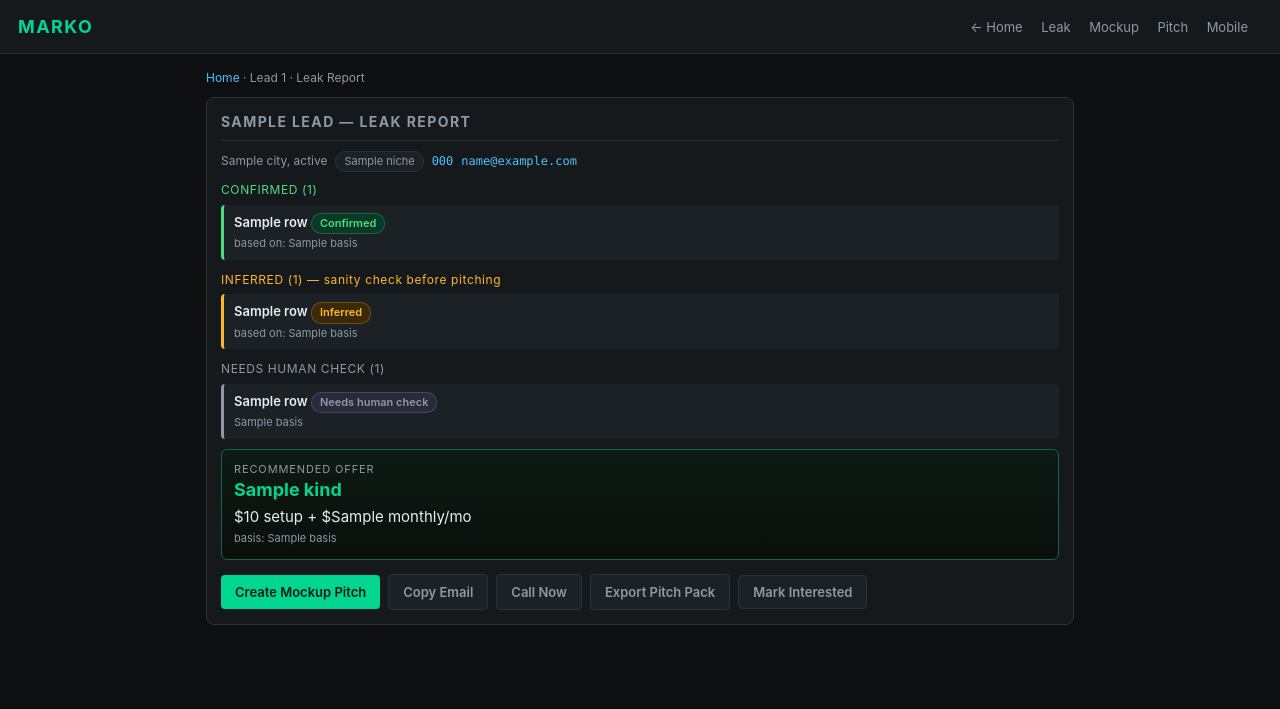
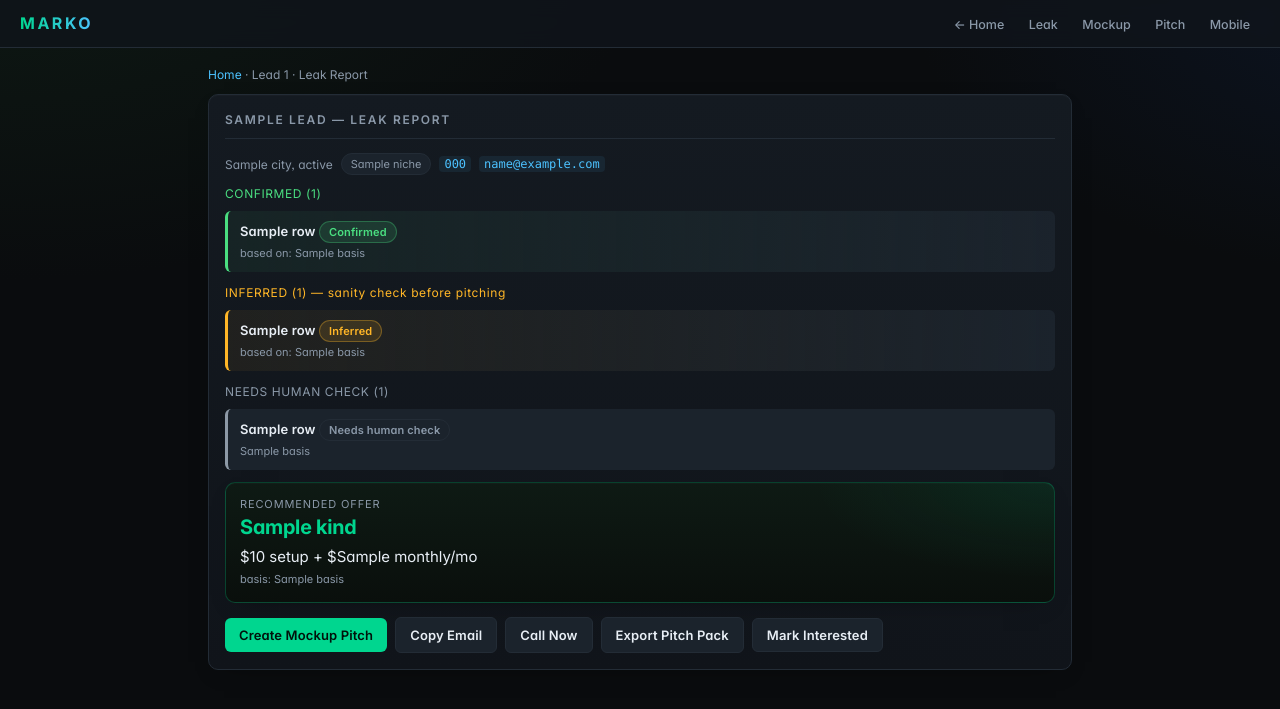
Before and after one commit to jaystay-bot/MARKO, a Flask app: template templates/leak.html in a window 1280 px wide. Shown: the top 709 px of the page. Run offline with Flask 3, Linux system fonts and the light colour scheme; the template is opened without the code that fills it: most values are stand-ins (such as "Sample title", 1, 10 or a date in 2020).

Commit message:
N262 polish pass: find_lead helper, wired orphans, perf snapshot
Refactors (no behavior change):
- commands.find_lead(lead_id) -> lead | None. Single source of truth for
  "load leads.json, look up by id." Replaces 7 inline next-generator
  expressions in dashboard.py (5 top-level + 2 nested under if lead_id).
- templates/partials/_welcome.html extracted from index.html. Inputs
  documented in a leading comment. index.html now includes it inline
  via {% include "partials/_welcome.html" %}. -22 lines from the main
  template; same render output.

Orphans wired (were unused after their N# turns):
- enrich_batch.py is now `python cli.py enrich [--write]`. Dry-run by
  default. Walks leads with a website but missing pain_points or owner
  and backfills via scraper.extract_contact_from_url; 1.5s gap between
  leads; never overwrites existing fields.
- mode_call.html: linter shipped the /mode/call?i=N route. Renders one
  callable lead at a time with big tap-to-call buttons, disposition
  forms, and a close-the-deal mini-form. Already returns 200; queue
  comes from commands.call_queue and _brain comes from marko_brain.
- /lead/<id>/close POST: linter shipped the route. Accepts
  outcome=won|lost + mrr_value + optional note; calls
  commands.set_lead_closed. Statuses CLOSED_WON / CLOSED_LOST added to
  LEAD_STATUSES + CALL_QUEUE_EXCLUDE so closed leads exit the queue.

Polish:
- playwright_smoke #31: welcome banner partial still renders post-split.
- playwright_smoke #32: perf snapshot (FCP/LCP/load/transfer) captured
  on every run. Localhost baseline 160ms FCP, 246KB transfer.
- Linter shipped static/InterVariable.woff2 + templates/_layout.html
  refresh; preserved.

Tests + verifies:
- py_compile (9 modules incl enrich_batch).
- smoke_test: 249/249 passed.
- playwright_smoke: 34/34 passed (was 32; +2 from this turn).
- vercel build: status ok.

Intentionally NOT done this turn (would be re-litigated polish):
- Removing operator print()s in marko_send -- they're useful CLI feedback
  and only 2 bytes ("---") of them are decorative. Skip-worthy noise.
- Splitting Call First section into a partial -- 100+ lines, high churn,
  linter actively edits it. Risk > reward this turn.
- True Lighthouse audit -- the in-Playwright perf snapshot is the
  honest compromise (no Lighthouse CLI dep added).

Co-Authored-By: Claude Opus 4.7 (1M context) <noreply@anthropic.com>

```diff
--- a/commands.py
+++ b/commands.py
@@ -1120,10 +1120,12 @@ def money_mode(sender_name="Jay"):
     email_safe.sort(key=lambda l: l["_score"], reverse=True)
     email_safe = email_safe[:10]
 
-    # (3) Follow-up needed — contacted/called/emailed leads whose last_attempt_at
-    #     is older than the follow-up window.
+    # (3) Follow-up needed — leads whose last_attempt_at is older than the
+    #     follow-up window. N083: removed "EMAILED" — no code path ever
+    #     assigns that status, so it was a ghost. CONTACTED is the canonical
+    #     post-send status (set by marko_send).
     cutoff = datetime.now() - timedelta(hours=FOLLOWUP_OVERDUE_HOURS)
-    followup_statuses = {"CONTACTED", "CALLED", "EMAILED", "CALLBACK", "INTERESTED"}
+    followup_statuses = {"CONTACTED", "CALLED", "CALLBACK", "INTERESTED"}
     followup = []
     for l in annotated:
         s = (l.get("status") or "").upper()
--- a/templates/_layout.html
+++ b/templates/_layout.html
@@ -5,49 +5,84 @@
 <meta name="viewport" content="width=device-width, initial-scale=1">
 <title>{{ page_title|default('MARKO') }}</title>
 <style>
+  @font-face {
+    font-family: "InterVar";
+    src: url("/static/InterVariable.woff2") format("woff2-variations"),
+         url("/static/InterVariable.woff2") format("woff2");
+    font-weight: 100 900;
+    font-style: normal;
+    font-display: swap;
+  }
   :root {
-    --bg:#0d0f10; --panel:#15191c; --panel2:#1c2125; --border:#2a3138;
-    --text:#e6edf3; --muted:#8d99a6; --accent:#00d68f; --accent-dim:#0a6b48;
+    --bg:#0a0c0e; --bg-elev:#10141a; --panel:#141a21; --panel2:#1b232c;
+    --border:#232c36; --border-strong:#2f3a47;
+    --text:#e8eef5; --muted:#8a98a8; --accent:#00d68f; --accent-strong:#00ffa6; --accent-dim:#0a6b48;
     --warn:#ffb627; --danger:#ff5c5c; --link:#4cc2ff;
+    --radius:10px; --radius-sm:6px;
+    --shadow-card:0 1px 0 rgba(255,255,255,0.02) inset, 0 8px 24px -16px rgba(0,0,0,0.6);
   }
   *{box-sizing:border-box}
-  body{font-family:-apple-system,BlinkMacSystemFont,"Segoe UI",system-ui,sans-serif;
-       margin:0;background:var(--bg);color:var(--text);line-height:1.4}
-  header{padding:14px 18px;background:var(--panel);border-bottom:1px solid var(--border);
+  html{scroll-behavior:smooth}
+  body{font-family:"InterVar",ui-sans-serif,-apple-system,BlinkMacSystemFont,"Segoe UI",system-ui,sans-serif;
+       font-feature-settings:"cv11","ss01","ss03";
+       margin:0;
+       background:
+         radial-gradient(1100px 600px at 0% -10%, #0e1a14 0%, transparent 60%),
+         radial-gradient(900px 500px at 110% 0%, #0c1422 0%, transparent 55%),
+         var(--bg);
+       background-attachment:fixed;
+       color:var(--text);line-height:1.45;
+       -webkit-font-smoothing:antialiased;text-rendering:optimizeLegibility}
+  header{padding:12px 20px;background:rgba(16,20,26,0.85);
+         backdrop-filter:saturate(160%) blur(10px);
+         -webkit-backdrop-filter:saturate(160%) blur(10px);
+         border-bottom:1px solid var(--border);
+         position:sticky;top:0;z-index:40;
          display:flex;justify-content:space-between;align-items:center;gap:10px;flex-wrap:wrap}
-  header h1{margin:0;font-size:18px;letter-spacing:0.08em;color:var(--accent)}
-  header a{color:var(--muted);text-decoration:none;font-size:13px;margin-right:14px}
-  header a:hover{color:var(--text)}
-  main{padding:16px;max-width:900px;margin:0 auto}
-  .section{background:var(--panel);border:1px solid var(--border);border-radius:8px;padding:14px;margin-bottom:14px}
-  .section h2{margin:0 0 10px;font-size:14px;text-transform:uppercase;letter-spacing:0.1em;
-              color:var(--muted);border-bottom:1px solid var(--border);padding-bottom:8px}
+  header h1{margin:0;font-size:16px;letter-spacing:0.16em;font-weight:700;
+            background:linear-gradient(90deg,var(--accent) 0%,#4cc2ff 100%);
+            -webkit-background-clip:text;background-clip:text;color:transparent}
+  header a{color:var(--muted);text-decoration:none;font-size:12.5px;font-weight:500;
+           padding:6px 10px;border-radius:6px;transition:background 120ms,color 120ms}
+  header a:hover{color:var(--text);background:rgba(255,255,255,0.04)}
+  main{padding:18px;max-width:900px;margin:0 auto}
+  .section{background:linear-gradient(180deg,var(--panel) 0%,var(--bg-elev) 100%);
+           border:1px solid var(--border);border-radius:var(--radius);
+           padding:16px;margin-bottom:18px;box-shadow:var(--shadow-card)}
+  .section h2{margin:0 0 14px;font-size:12px;text-transform:uppercase;letter-spacing:0.14em;
+              color:var(--muted);border-bottom:1px solid var(--border);padding-bottom:10px;font-weight:600}
   .row{display:flex;flex-wrap:wrap;gap:8px;align-items:center}
-  .btn{background:var(--accent);color:#001b10;border:none;padding:8px 14px;border-radius:4px;
-       cursor:pointer;font-size:13px;font-weight:600;font-family:inherit;text-decoration:none;display:inline-block}
-  .btn:hover{background:#00f0a0}
-  .btn.muted{background:var(--panel2);color:var(--muted);border:1px solid var(--border)}
-  .btn.muted:hover{background:var(--border);color:var(--text)}
-  .btn.danger{background:transparent;color:var(--danger);border:1px solid var(--danger)}
-  .btn.danger:hover{background:var(--danger);color:#fff}
-  pre{background:var(--panel2);padding:10px;border-radius:4px;white-space:pre-wrap;
-      font-family:inherit;font-size:13px;line-height:1.45}
-  code{font-family:ui-monospace,Menlo,monospace;font-size:12px;color:var(--link)}
-  .pill{display:inline-block;padding:2px 8px;border-radius:10px;font-size:11px;
-        background:var(--panel2);border:1px solid var(--border)}
-  .pill.confirmed{background:#0a3a26;color:#4ade80;border-color:#4ade8044}
-  .pill.inferred{background:#3a2a0a;color:#ffb627;border-color:#ffb62744}
-  .pill.needs{background:#2a2a3a;color:#8d99a6;border-color:#8d99a644}
-  .leak-row{padding:8px 10px;border-left:3px solid var(--border);background:var(--panel2);
-            border-radius:4px;margin:6px 0}
-  .leak-row.confirmed{border-left-color:#4ade80}
-  .leak-row.inferred{border-left-color:#ffb627}
+  .btn{background:var(--accent);color:#00120b;border:none;padding:8px 14px;border-radius:var(--radius-sm);
+       cursor:pointer;font-size:13px;font-weight:600;font-family:inherit;text-decoration:none;display:inline-block;
+       letter-spacing:0.01em;transition:background 120ms,transform 80ms,box-shadow 120ms}
+  .btn:hover{background:var(--accent-strong);box-shadow:0 0 0 3px rgba(0,214,143,0.18)}
+  .btn:active{transform:translateY(1px)}
+  .btn.muted{background:var(--panel2);color:var(--text);border:1px solid var(--border)}
+  .btn.muted:hover{background:var(--bg-elev);border-color:var(--border-strong);color:var(--text);box-shadow:none}
+  .btn.danger{background:transparent;color:var(--danger);border:1px solid rgba(255,92,92,0.4)}
+  .btn.danger:hover{background:rgba(255,92,92,0.12);color:#ffb0b0;border-color:var(--danger);box-shadow:none}
+  pre{background:var(--panel2);padding:12px;border-radius:var(--radius-sm);white-space:pre-wrap;
+      font-family:inherit;font-size:13px;line-height:1.5}
+  code{font-family:ui-monospace,Menlo,monospace;font-size:12px;color:var(--link);
+       background:rgba(76,194,255,0.08);padding:1px 5px;border-radius:4px}
+  .pill{display:inline-flex;align-items:center;padding:2px 9px;border-radius:999px;font-size:11px;
+        background:var(--panel2);border:1px solid var(--border);line-height:1.5}
+  .pill.confirmed{background:rgba(74,222,128,0.12);color:#4ade80;border-color:rgba(74,222,128,0.3)}
+  .pill.inferred{background:rgba(255,182,39,0.12);color:var(--warn);border-color:rgba(255,182,39,0.32)}
+  .pill.needs{background:var(--panel2);color:var(--muted);border-color:var(--border)}
+  .leak-row{padding:10px 12px;border-left:3px solid var(--border);background:var(--panel2);
+            border-radius:var(--radius-sm);margin:8px 0;transition:border-color 120ms}
+  .leak-row.confirmed{border-left-color:#4ade80;background:linear-gradient(90deg,rgba(74,222,128,0.06) 0%,var(--panel2) 100%)}
+  .leak-row.inferred{border-left-color:var(--warn);background:linear-gradient(90deg,rgba(255,182,39,0.06) 0%,var(--panel2) 100%)}
   .leak-row.needs{border-left-color:#8d99a6}
-  .leak-label{font-weight:600;font-size:13px}
-  .leak-basis{color:var(--muted);font-size:11px;margin-top:2px}
-  .offer-box{background:linear-gradient(180deg,#0e1a14,#0a0f0c);
-             border:1px solid var(--accent-dim);border-radius:6px;padding:12px;margin-top:10px}
-  .offer-kind{font-size:18px;font-weight:700;color:var(--accent)}
+  .leak-label{font-weight:600;font-size:13px;letter-spacing:0.01em}
+  .leak-basis{color:var(--muted);font-size:11px;margin-top:3px}
+  .offer-box{background:
+              radial-gradient(400px 160px at 100% 0%,rgba(0,214,143,0.08) 0%,transparent 60%),
+              linear-gradient(180deg,#0e1a14,#0a0f0c);
+             border:1px solid rgba(0,214,143,0.25);border-radius:var(--radius);padding:14px;margin-top:12px;
+             box-shadow:var(--shadow-card)}
+  .offer-kind{font-size:20px;font-weight:700;color:var(--accent);letter-spacing:-0.01em}
   .offer-price{color:var(--text);font-size:15px;margin-top:4px}
   .offer-basis{color:var(--muted);font-size:11px;margin-top:4px}
   .breadcrumb{color:var(--muted);font-size:12px;margin-bottom:10px}
```
Also changed, not shown: other parts of templates/_layout.html (+28 -17 lines), cli.py (+7 -0 lines), marko_log.json (+22 -0 lines), playwright_smoke.py (+36 -2 lines), templates/index.html (+4 -23 lines), templates/partials/_welcome.html (added, +26 -0 lines), static/InterVariable.woff2 (added).
